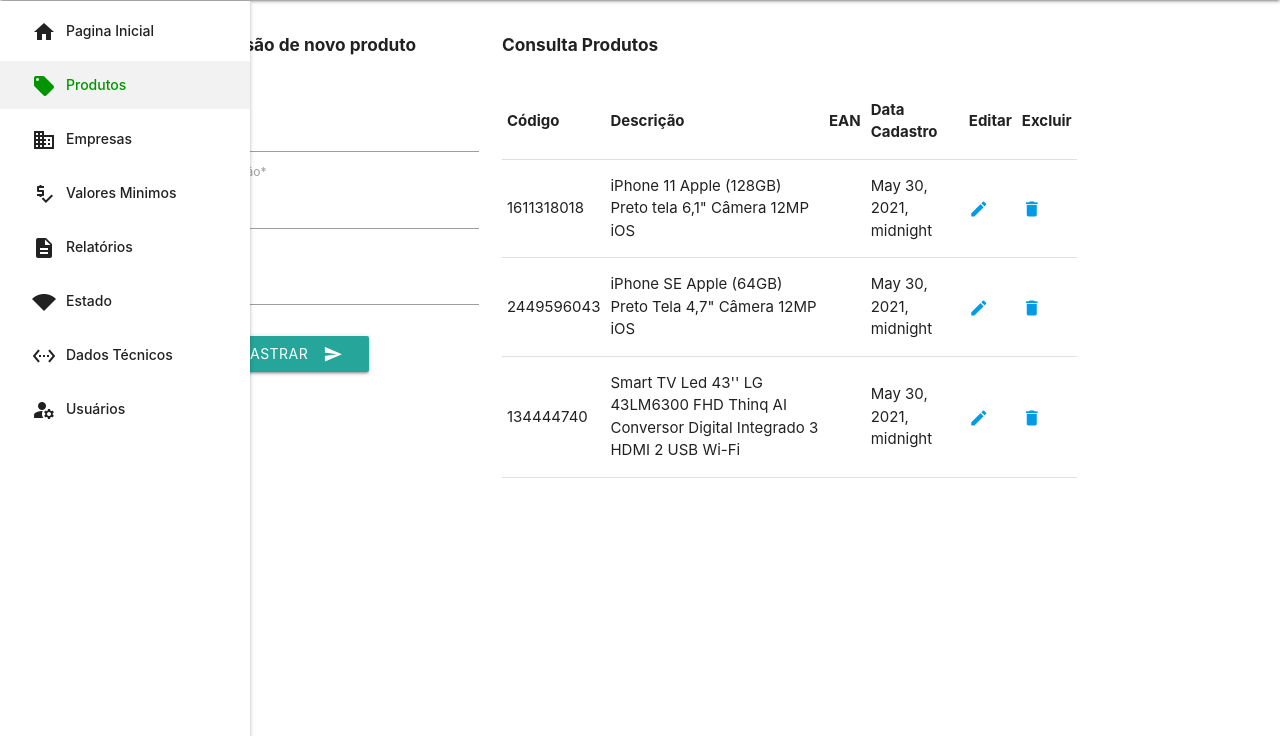
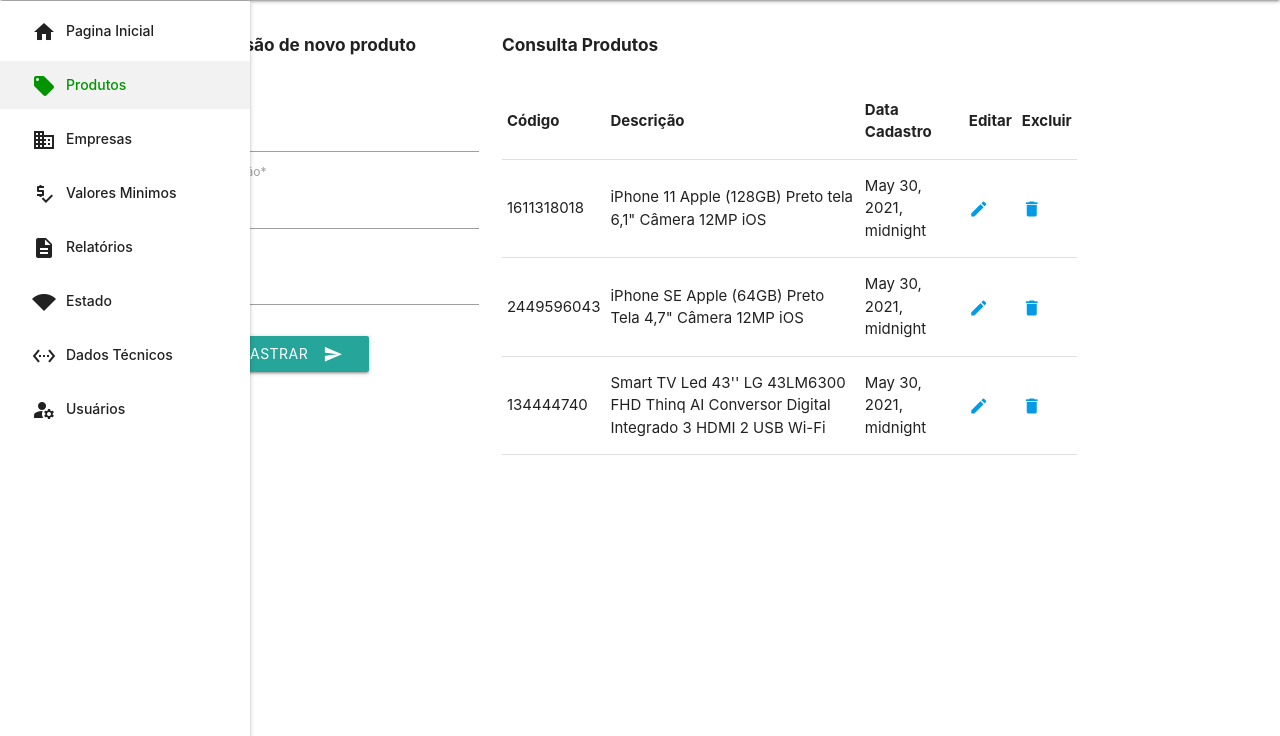
Before and after one commit to lhggomes/price_bot, a Django app: page /dashboard/manage-product in a window 1280 px wide. Shown: the part 64-800 px from the top of the page. Run offline with Django 3.2, Linux system fonts and the light colour scheme; data comes from the database, SQL or seed files in the repository; parts of the project's set-up code (start-up, migrations or seed data) failed here and were passed over; some libraries are stand-ins or nearby versions.

Commit message:
Updating files for deploy

```diff
--- a/templates/pages/dashboard/manage-product.html
+++ b/templates/pages/dashboard/manage-product.html
@@ -49,7 +49,6 @@
                 <tr>
                     <th>{% trans 'Código' %}</th>
                     <th>{% trans 'Descrição' %}</th>
-                    <th>{% trans 'EAN' %}</th>
                     <th>{% trans 'Data Cadastro' %}</th>
                     <th>{% trans 'Editar' %}</th>
                     <th>{% trans 'Excluir' %}</th>
@@ -62,7 +61,6 @@
                     <tr>
                         <td>{{ product.code }}</td>
                         <td>{{ product.description }}</td>
-                        <td>{{ product.ean }}</td>
                         <td>{{ product.date }}</td>
                         <td><a href="{% url 'update-product' product.pk %}"><span
                                 class="material-icons" style="font-size: 20px !important;">edit</span></a>
```
